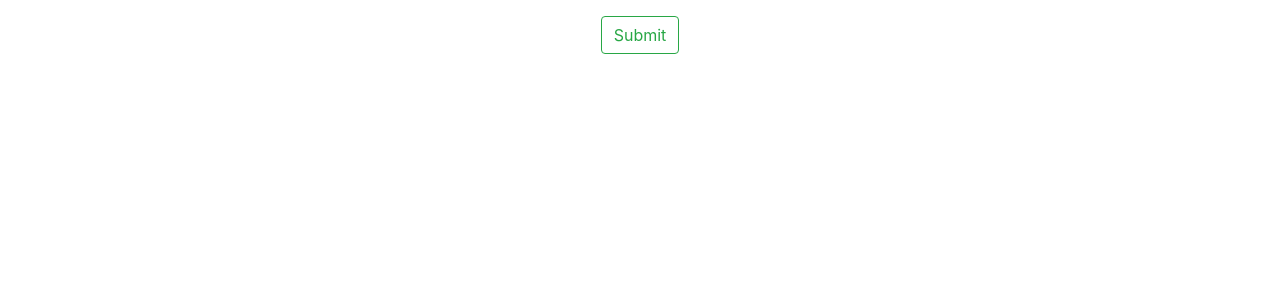
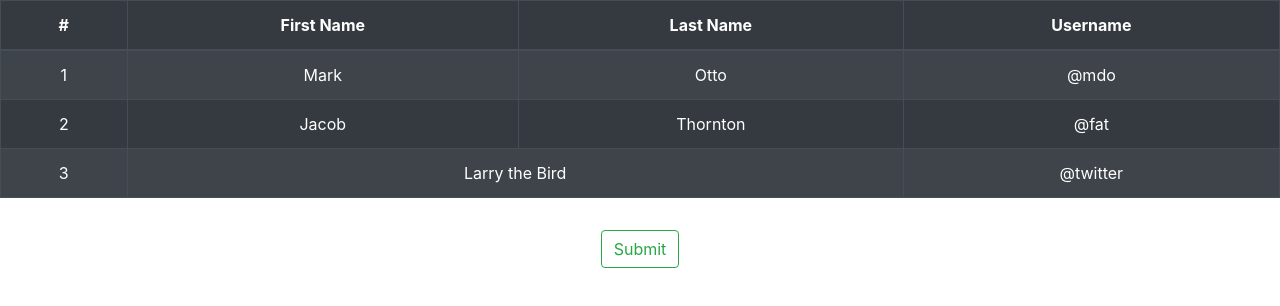
Before and after one commit to sahil5201/sahil, a React (Create React App) app: page / in a window 1280 px wide. Shown: the top 306 px of the page. Built offline with nearby package versions, Linux system fonts and the light colour scheme.

Commit message:
Table Add

```diff
--- a/src/App.js
+++ b/src/App.js
@@ -1,10 +1,39 @@
 import React from 'react';
-import {Button} from 'react-bootstrap'
+import {Button,Table} from 'react-bootstrap'
 import './App.css';
 
 function App() {
   return (
     <div className="App">
+      <Table striped bordered hover variant="dark">
+  <thead>
+    <tr>
+      <th>#</th>
+      <th>First Name</th>
+      <th>Last Name</th>
+      <th>Username</th>
+    </tr>
+  </thead>
+  <tbody>
+    <tr>
+      <td>1</td>
+      <td>Mark</td>
+      <td>Otto</td>
+      <td>@mdo</td>
+    </tr>
+    <tr>
+      <td>2</td>
+      <td>Jacob</td>
+      <td>Thornton</td>
+      <td>@fat</td>
+    </tr>
+    <tr>
+      <td>3</td>
+      <td colSpan="2">Larry the Bird</td>
+      <td>@twitter</td>
+    </tr>
+  </tbody>
+</Table>
       <Button variant="outline-success" className="mt-3">Submit</Button>
     </div>
   );
```
